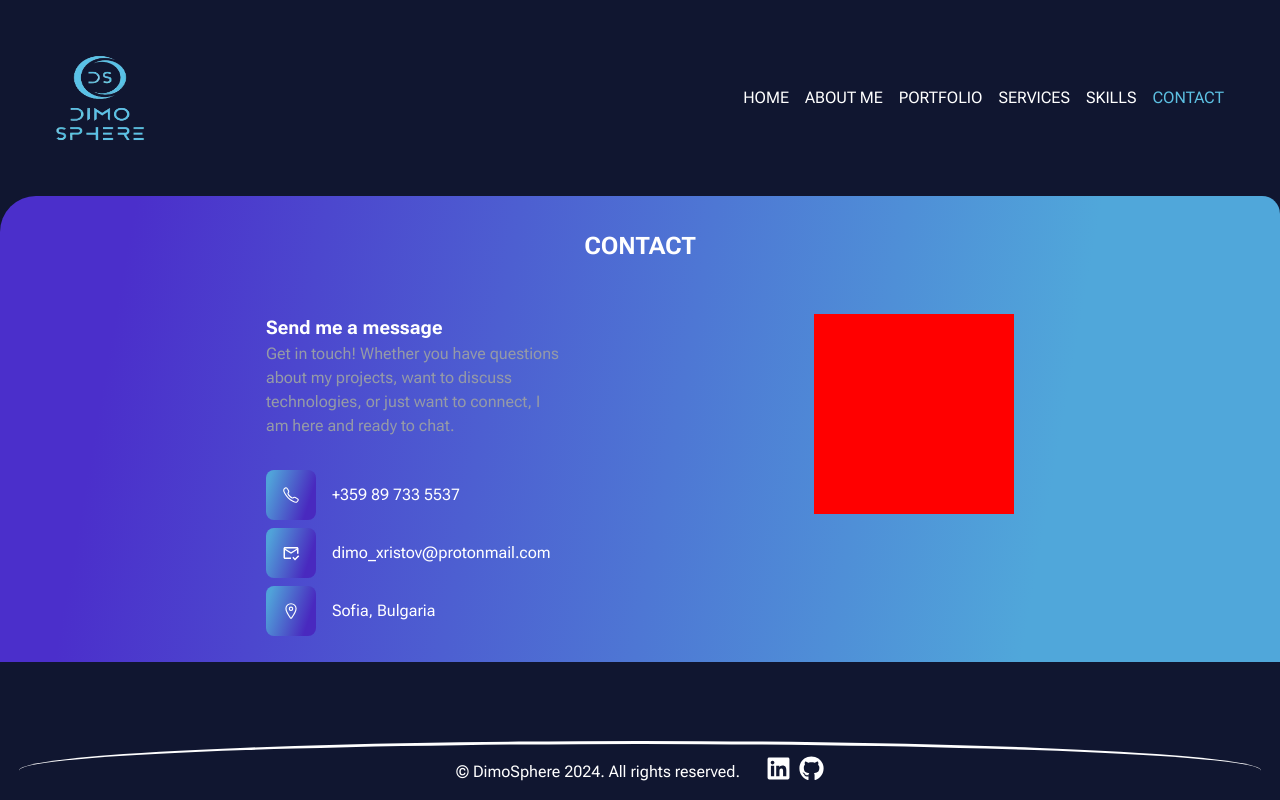
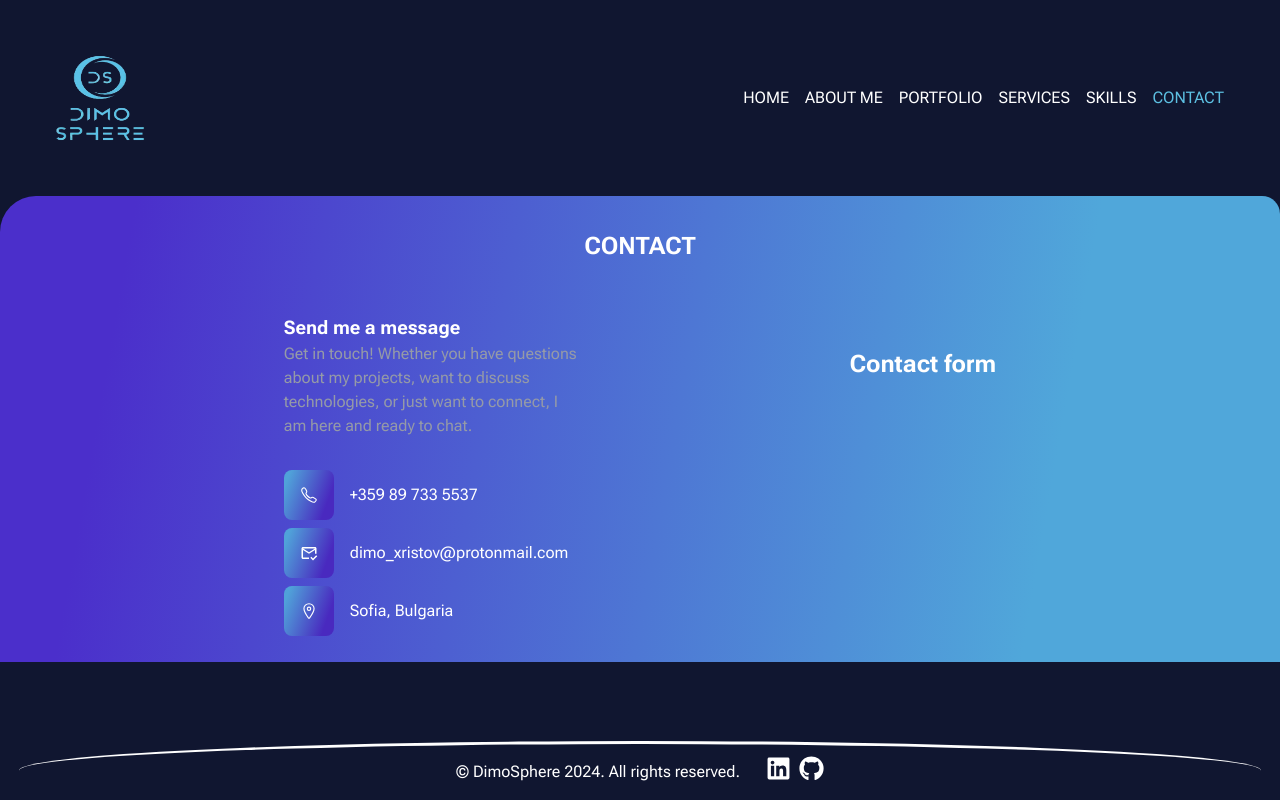
Before and after one commit to Dimo-Hristov/Personal-app, a Next.js app: page /contact in a window 1280 px wide. Built offline with nearby package versions, Linux system fonts and the light colour scheme.

Commit message:
create contactForm component

```diff
--- a/src/app/contact/contact.module.scss
+++ b/src/app/contact/contact.module.scss
@@ -36,9 +36,8 @@
           margin-bottom: 8px;
 
           a {
-            background: rgb(73, 41, 191);
             background: linear-gradient(
-              288deg,
+              290deg,
               rgba(73, 41, 191, 1) 19%,
               rgba(80, 162, 217, 1) 90%
             );
@@ -62,12 +61,5 @@
         }
       }
     }
-
-    .form {
-      border: 1px solid red;
-      width: 200px;
-      height: 200px;
-      background-color: red;
-    }
   }
 }
--- a/src/app/contact/page.tsx
+++ b/src/app/contact/page.tsx
@@ -2,8 +2,9 @@ import styles from "./contact.module.scss";
 import { IoCallOutline, IoLocationOutline } from "react-icons/io5";
 import { MdOutlineMarkEmailRead } from "react-icons/md";
 import Link from "next/link";
+import ContactForm from "@/components/contactForm/page";
 
-const contact = () => {
+const Contact = () => {
   return (
     <section className={styles.contactPage}>
       <h1>CONTACT</h1>
@@ -49,10 +50,10 @@ const contact = () => {
           </div>
         </section>
 
-        <section className={styles.form}></section>
+        <ContactForm />
       </div>
     </section>
   );
 };
 
-export default contact;
+export default Contact;
--- a/src/app/services/page.tsx
+++ b/src/app/services/page.tsx
@@ -5,7 +5,7 @@ import {
 } from "react-icons/md";
 import { FaMobileAlt, FaDesktop } from "react-icons/fa";
 
-const services = () => {
+const Services = () => {
   return (
     <section className={styles.services}>
       <h1>SERVICES</h1>
@@ -78,4 +78,4 @@ const services = () => {
   );
 };
 
-export default services;
+export default Services;
--- /dev/null
+++ b/src/components/contactForm/page.tsx
@@ -0,0 +1,5 @@
+const ContactForm = () => {
+  return <h1>Contact form</h1>;
+};
+
+export default ContactForm;
```
Also changed, not shown: src/components/contactForm/contactForm.module.scss (added).
